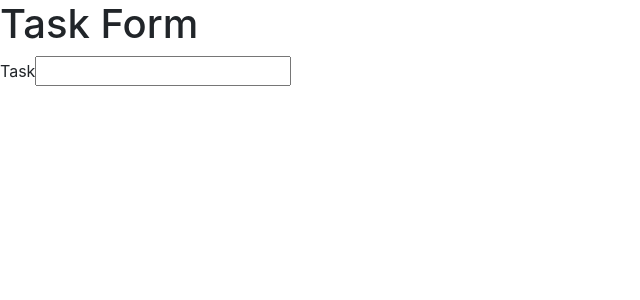
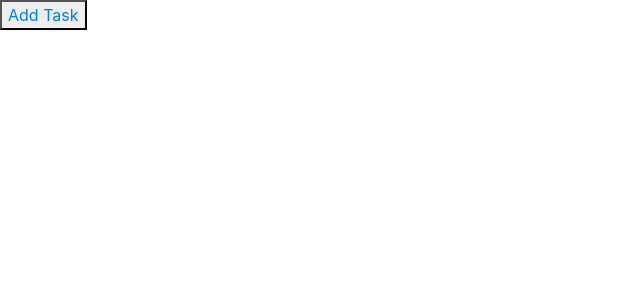
Before and after one commit to spettigrew/CRUD-todoList, a React (Create React App) app: page / in a window 1280 px wide. Shown: the top 300 px of the page, without its empty margins (0-640 px from the left). Built offline with nearby package versions, Linux system fonts and the light colour scheme.

Commit message:
Local storage set up and Add task button complete

```diff
--- a/src/components/App.js
+++ b/src/components/App.js
@@ -1,10 +1,32 @@
-import React from 'react';
+import React, { useState, useEffect } from 'react';
+import {Route, Switch} from 'react-router-dom';
 import TaskForm from './tasks/taskForm/TaskForm';
+import TaskList from './tasks/taskList/TaskList';
 
 function App() {
+    const [tasks, setTasks] = useState([]);
+    useEffect(() => {
+        if (tasks.length === 0) {
+          if (localStorage.getItem('tasks')) {
+          setTasks(JSON.parse(localStorage.getItem('tasks')));
+      }
+     }
+    }, [])
+
+    useEffect(() => {
+        if (localStorage.getItem('tasks') && JSON.parse(localStorage.getItem('tasks').length !== tasks.length)) {
+            localStorage.setItem('tasks', JSON.stringify(tasks))
+        } else {
+            localStorage.setItem('tasks', JSON.stringify(tasks));
+        }
+    }, [tasks.length])
+
     return (
         <div>
-            <TaskForm />
+            <Switch>
+                <Route path='/addtask' render={props => <TaskForm {...props} setTasks={setTasks} tasks={tasks} />} />
+                <Route exact path='/' render={props => <TaskList {...props} tasks={tasks} />} />
+            </Switch>
         </div>
     )
 }
--- a/src/components/tasks/taskForm/TaskForm.js
+++ b/src/components/tasks/taskForm/TaskForm.js
@@ -1,9 +1,9 @@
 import React, { useState } from 'react';
 
 
-function TaskForm() {
+function TaskForm({setTasks,tasks, history}) {
     const [formValues, setFormValues] = useState({
-        id: null, task: '', completed: false
+        id: Date.now(), task: '', completed: false
     })
 
     function handleChange({target: {name, value}}) {
@@ -12,7 +12,10 @@ function TaskForm() {
 
     function handleSubmit(e) {
         e.preventDefault();
-        console.log(formValues);
+        setFormValues(state => ({...state, id: Date.now()}));
+        setTasks([...tasks, formValues])
+        history.push('/');
+        // console.log(formValues);
     }
     return (
         <div>
--- /dev/null
+++ b/src/components/tasks/taskList/Task.js
@@ -0,0 +1,11 @@
+import React from 'react'
+
+function Task({ task }) {
+    return (
+        <div>
+          <p>{task.task}</p>
+        </div>
+    )
+}
+
+export default Task;
--- /dev/null
+++ b/src/components/tasks/taskList/TaskList.js
@@ -0,0 +1,19 @@
+import React from 'react';
+import {Link} from 'react-router-dom';
+import Task from './Task'
+
+function TaskList({tasks}) {
+
+    return (
+        <div>
+            {tasks.map(task => <Task key={task.id} task={task} />)}
+        <button>
+            <Link to='./addtask'>
+                Add Task
+                </Link>
+        </button>
+        </div>
+    )
+}
+
+export default TaskList
```
